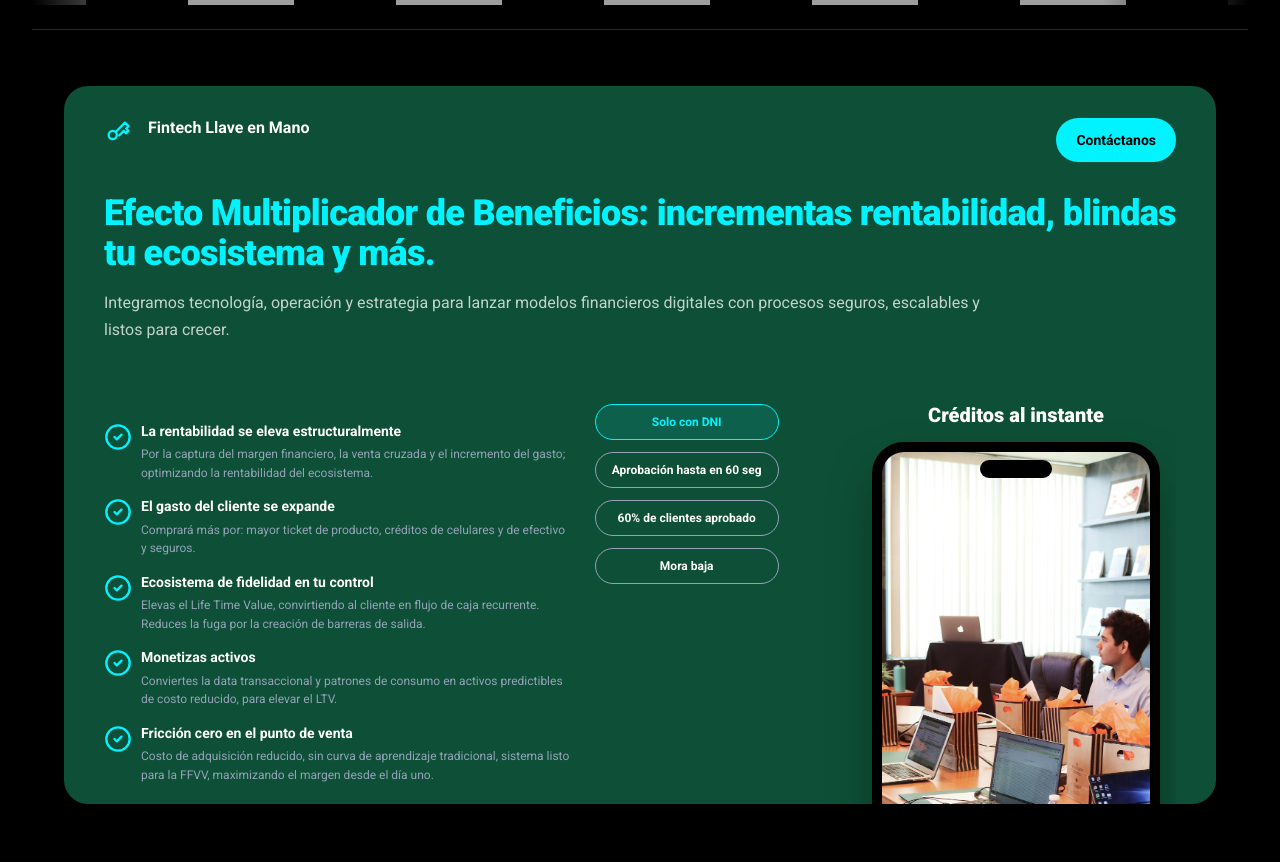
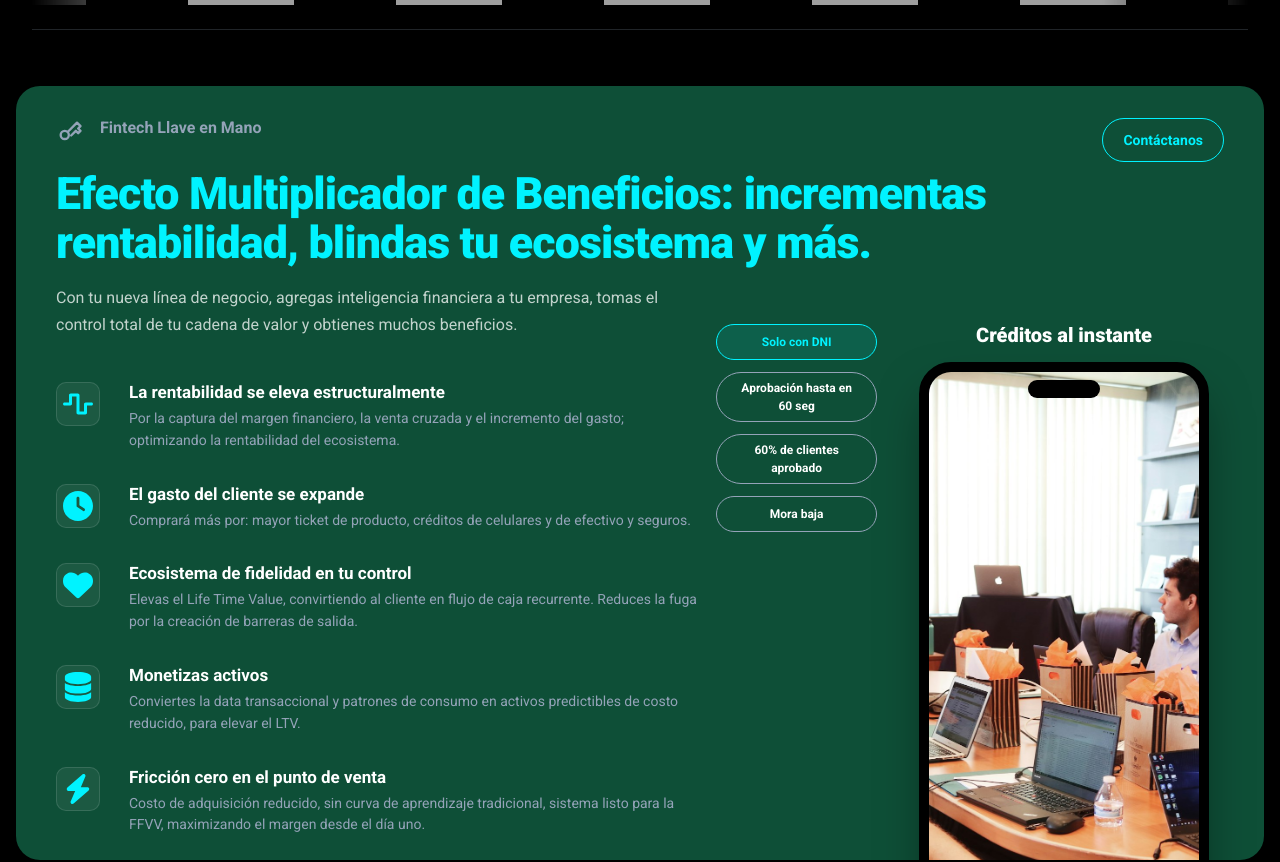
Before and after one commit to Dyogho/bantiax-component, a React (Vite) app: page / in a window 1280 px wide. Shown: the part 1200-2062 px from the top of the page. Built offline with nearby package versions, Linux system fonts and the light colour scheme; grey boxes are pictures that could not be loaded.

Commit message:
feat(legacy-fintech): refine turnkey section layout

```diff
--- a/src/components/device-mockup/device-mockup.module.css
+++ b/src/components/device-mockup/device-mockup.module.css
@@ -16,8 +16,8 @@
 
 .phone {
   position: relative;
-  width: min(100%, 18rem);
-  aspect-ratio: 9 / 16;
+  width: min(100%, 18.125rem);
+  aspect-ratio: 29 / 60;
   margin: 0 auto;
   overflow: hidden;
   border: 0.625rem solid var(--color-dark-base);
--- a/src/components/icon/icon.tsx
+++ b/src/components/icon/icon.tsx
@@ -27,6 +27,11 @@ const ICON_NAME = {
   BAR_CHART: 'bar-chart',
   LOCK: 'lock',
   LOADING: 'loading',
+  BENEFIT_STEP: 'benefit-step',
+  BENEFIT_CLOCK: 'benefit-clock',
+  BENEFIT_HEART: 'benefit-heart',
+  BENEFIT_DATABASE: 'benefit-database',
+  BENEFIT_ZAP: 'benefit-zap',
 } as const
 
 type IconName = (typeof ICON_NAME)[keyof typeof ICON_NAME]
@@ -147,6 +152,19 @@ const ICON_PATHS: Record<IconName, ReactNode> = {
     </>
   ),
   loading: <path d="M21 12a9 9 0 1 1-6.22-8.56" />,
+  'benefit-step': <path fill="currentColor" stroke="none" d="M476 480h-152c-19.88 0-36-16.12-36-36v-348H192v156c0 19.88-16.12 36-36 36H31.1C14.33 288 0 273.7 0 256s14.33-31.1 31.1-31.1H128v-156c0-19.88 16.12-36 36-36h152c19.88 0 36 16.12 36 36v348h96v-156c0-19.88 16.12-36 36-36h124C625.7 224 640 238.3 640 256s-14.33 32-31.1 32H512v156C512 463.9 495.9 480 476 480z" />,
+  'benefit-clock': <path fill="currentColor" stroke="none" d="M256 512C114.6 512 0 397.4 0 256C0 114.6 114.6 0 256 0C397.4 0 512 114.6 512 256C512 397.4 397.4 512 256 512zM232 256C232 264 236 271.5 242.7 275.1L338.7 339.1C349.7 347.3 364.6 344.3 371.1 333.3C379.3 322.3 376.3 307.4 365.3 300L280 243.2V120C280 106.7 269.3 96 255.1 96C242.7 96 231.1 106.7 231.1 120L232 256z" />,
+  'benefit-heart': <path fill="currentColor" stroke="none" d="M0 190.9V185.1C0 115.2 50.52 55.58 119.4 44.1C164.1 36.51 211.4 51.37 244 84.02L256 96L267.1 84.02C300.6 51.37 347 36.51 392.6 44.1C461.5 55.58 512 115.2 512 185.1V190.9C512 232.4 494.8 272.1 464.4 300.4L283.7 469.1C276.2 476.1 266.3 480 256 480C245.7 480 235.8 476.1 228.3 469.1L47.59 300.4C17.23 272.1 .0003 232.4 .0003 190.9L0 190.9z" />,
+  'benefit-database': <path fill="currentColor" stroke="none" d="M448 80V128C448 172.2 347.7 208 224 208C100.3 208 0 172.2 0 128V80C0 35.82 100.3 0 224 0C347.7 0 448 35.82 448 80zM393.2 214.7C413.1 207.3 433.1 197.8 448 186.1V288C448 332.2 347.7 368 224 368C100.3 368 0 332.2 0 288V186.1C14.93 197.8 34.02 207.3 54.85 214.7C99.66 230.7 159.5 240 224 240C288.5 240 348.3 230.7 393.2 214.7V214.7zM54.85 374.7C99.66 390.7 159.5 400 224 400C288.5 400 348.3 390.7 393.2 374.7C413.1 367.3 433.1 357.8 448 346.1V432C448 476.2 347.7 512 224 512C100.3 512 0 476.2 0 432V346.1C14.93 357.8 34.02 367.3 54.85 374.7z" />,
+  'benefit-zap': <path fill="currentColor" stroke="none" d="M240.5 224H352C365.3 224 377.3 232.3 381.1 244.7C386.6 257.2 383.1 271.3 373.1 280.1L117.1 504.1C105.8 513.9 89.27 514.7 77.19 505.9C65.1 497.1 60.7 481.1 66.59 467.4L143.5 288H31.1C18.67 288 6.733 279.7 2.044 267.3C-2.645 254.8 .8944 240.7 10.93 231.9L266.9 7.918C278.2-1.92 294.7-2.669 306.8 6.114C318.9 14.9 323.3 30.87 317.4 44.61L240.5 224z" />,
+}
+
+const ICON_VIEW_BOXES: Partial<Record<IconName, string>> = {
+  'benefit-step': '0 0 640 512',
+  'benefit-clock': '0 0 512 512',
+  'benefit-heart': '0 0 512 512',
+  'benefit-database': '0 0 448 512',
+  'benefit-zap': '0 0 384 512',
 }
 
 function getClassName(className: string | undefined, variantClassName: string) {
@@ -179,7 +197,7 @@ function Icon(props: IconProps) {
         strokeLinejoin="round"
         strokeWidth={2}
         style={iconStyle}
-        viewBox="0 0 24 24"
+        viewBox={ICON_VIEW_BOXES[props.name] ?? '0 0 24 24'}
       >
         {ICON_PATHS[props.name]}
       </svg>
--- a/src/landing/legacy/data.ts
+++ b/src/landing/legacy/data.ts
@@ -162,7 +162,7 @@ export const fintechTurnkeySectionData = {
   },
   title: 'Efecto Multiplicador de Beneficios: incrementas rentabilidad, blindas tu ecosistema y más.',
   description:
-    'Integramos tecnología, operación y estrategia para lanzar modelos financieros digitales con procesos seguros, escalables y listos para crecer.',
+    'Con tu nueva línea de negocio, agregas inteligencia financiera a tu empresa, tomas el control total de tu cadena de valor y obtienes muchos beneficios.',
   mockupCaption: 'Créditos al instante',
 }
 
@@ -171,25 +171,30 @@ export const turnkeyBenefits = [
     title: 'La rentabilidad se eleva estructuralmente',
     description:
       'Por la captura del margen financiero, la venta cruzada y el incremento del gasto; optimizando la rentabilidad del ecosistema.',
+    icon: 'benefit-step' as IconName,
   },
   {
     title: 'El gasto del cliente se expande',
     description: 'Comprará más por: mayor ticket de producto, créditos de celulares y de efectivo y seguros.',
+    icon: 'benefit-clock' as IconName,
   },
   {
     title: 'Ecosistema de fidelidad en tu control',
     description:
       'Elevas el Life Time Value, convirtiendo al cliente en flujo de caja recurrente. Reduces la fuga por la creación de barreras de salida.',
+    icon: 'benefit-heart' as IconName,
   },
   {
     title: 'Monetizas activos',
     description:
       'Conviertes la data transaccional y patrones de consumo en activos predictibles de costo reducido, para elevar el LTV.',
+    icon: 'benefit-database' as IconName,
   },
   {
     title: 'Fricción cero en el punto de venta',
     description:
       'Costo de adquisición reducido, sin curva de aprendizaje tradicional, sistema listo para la FFVV, maximizando el margen desde el día uno.',
+    icon: 'benefit-zap' as IconName,
   },
 ]
 
--- a/src/landing/legacy/legacy.css
+++ b/src/landing/legacy/legacy.css
@@ -180,12 +180,12 @@
   margin: 0;
 }
 
-.hero-grid > * {
+.hero-grid>* {
   flex: 1 1 100%;
   min-width: 0;
 }
 
-.hero-grid > * {
+.hero-grid>* {
   border-top: 1px solid rgba(255, 255, 255, 0.1);
 }
 
@@ -195,16 +195,17 @@
     align-items: flex-end;
   }
 
-  .hero-grid > * {
+  .hero-grid>* {
     flex: 0 0 calc(100% / 3);
     width: calc(100% / 3);
   }
 
-  .hero-grid > * {
+  .hero-grid>* {
     border-top: none;
     border-left: 1px solid rgba(255, 255, 255, 0.1);
   }
-  .hero-grid > *:first-child {
+
+  .hero-grid>*:first-child {
     border-left: none;
   }
 }
@@ -341,8 +342,13 @@
 }
 
 @keyframes logos-marquee {
-  from { transform: translateX(0); }
-  to { transform: translateX(calc(-50% - 1.5rem)); }
+  from {
+    transform: translateX(0);
+  }
+
+  to {
+    transform: translateX(calc(-50% - 1.5rem));
+  }
 }
 
 .multiplier-section {
@@ -371,10 +377,16 @@
 
 .multiplier-box {
   grid-template-areas:
-    'header'
-    'summary'
-    'main';
+    'infocard'
+    'title'
+    'button'
+    'description'
+    'benefits'
+    'actions'
+    'mockup';
   align-items: stretch;
+  max-width: 78rem;
+  min-height: 774.367px;
   padding: 2rem 2.5rem 0;
   overflow: hidden;
 }
@@ -396,20 +408,32 @@
   letter-spacing: 0.15em;
 }
 
-.multiplier-header {
-  display: grid;
-  grid-area: header;
-  grid-template-columns: 1fr;
-  gap: 1.25rem;
-  align-items: flex-start;
+.multiplier-eyebrow {
+  grid-area: infocard;
+  min-width: 0;
 }
 
-.multiplier-summary {
-  grid-area: summary;
-  width: 100%;
+.multiplier-title-area {
+  grid-area: title;
+  min-width: 0;
+}
+
+.multiplier-cta {
+  display: flex;
+  grid-area: button;
+  align-items: flex-start;
+  justify-content: flex-start;
+  justify-self: flex-start;
+  width: fit-content;
+}
+
+.multiplier-description {
+  grid-area: description;
 }
 
 .multiplier-title {
+  width: 100%;
+  max-width: 100%;
   margin: 0;
   color: var(--color-primary);
   font-size: clamp(1.75rem, 3.5vw, 3rem);
@@ -419,8 +443,8 @@
 }
 
 .multiplier-desc {
-  max-width: 56rem;
-  margin: 1rem 0 1.75rem;
+  width: min(100%, 646.733px);
+  margin: 0 0 1.75rem;
   color: rgba(255, 255, 255, 0.75);
   font-size: 1rem;
   line-height: 1.7;
@@ -443,24 +467,71 @@
   background: var(--color-primary);
 }
 
-.multiplier-main {
-  display: grid;
-  grid-area: main;
-  grid-template-columns: 1fr;
-  gap: 1.5rem;
-  align-items: center;
-}
-
 .multiplier-actions {
   display: flex;
+  grid-area: actions;
   flex-direction: column;
   gap: 0.75rem;
+  padding-top: 2.5rem;
   align-self: start;
 }
 
-.multiplier-info-list {
+.multiplier-benefits {
   display: grid;
-  gap: 1rem;
+  grid-area: benefits;
+  gap: 0.5rem;
+}
+
+.multiplier-benefit-card {
+  position: relative;
+  z-index: 1;
+  box-sizing: border-box;
+  display: flex;
+  justify-content: flex-start;
+  width: 100%;
+  max-width: none;
+  padding-bottom: 0.875rem;
+  margin-bottom: 1px;
+  text-align: left;
+  word-break: break-word;
+}
+
+.multiplier-benefit-card,
+.multiplier-benefit-card::before,
+.multiplier-benefit-card::after,
+.multiplier-benefit-card * {
+  box-sizing: border-box;
+}
+
+.multiplier-benefit-card > span:first-child {
+  display: flex;
+  flex-shrink: 0;
+  align-items: center;
+  justify-content: center;
+  width: 2.75rem;
+  height: 2.75rem;
+  margin-right: 1.25rem !important;
+  border: 1px solid rgba(255, 255, 255, 0.12);
+  border-radius: 0.625rem;
+  background: rgba(255, 255, 255, 0.06);
+}
+
+.multiplier-benefit-card svg {
+  width: 1.875rem !important;
+  height: 1.875rem !important;
+}
+
+.multiplier-benefit-card > div:last-child {
+  width: 100%;
+  min-width: 0;
+}
+
+.multiplier-benefit-card > div > p:first-child {
+  font-size: 1.0625rem;
+}
+
+.multiplier-benefit-card > div > p:last-child {
+  font-size: 0.875rem;
 }
 
 .benefits-list {
@@ -492,11 +563,12 @@
 
 .multiplier-mockup {
   display: flex;
+  grid-area: mockup;
   max-height: 30rem;
   align-self: end;
   justify-content: center;
   margin-bottom: -2rem;
-  overflow: hidden;
+  overflow: visible;
 }
 
 .risk-section {
@@ -934,10 +1006,6 @@
     font-size: 1.875rem;
   }
 
-  .multiplier-title {
-    font-size: 2.25rem;
-  }
-
   .risk-grid {
     grid-template-columns: repeat(2, 1fr);
   }
@@ -961,39 +1029,31 @@
   }
 
   .multiplier-box {
-    grid-template-columns: minmax(0, 1fr) auto minmax(16rem, 0.8fr);
-    grid-template-rows: auto auto auto;
+    gap: 16px;
+    grid-template-areas:
+      'infocard infocard infocard button'
+      'title title title button'
+      'description actions mockup mockup'
+      'benefits actions mockup mockup';
+    grid-template-columns: 4fr 1fr 1.2fr max-content;
+    grid-template-rows: auto auto auto 1fr;
   }
 
-  .multiplier-header {
-    grid-column: 1 / -1;
-    grid-row: 1;
-    grid-template-columns: minmax(0, 1fr) auto;
-  }
-
-  .multiplier-summary {
-    grid-column: 1 / -1;
-    grid-row: 2;
-  }
-
-  .multiplier-main {
-    grid-column: 1 / -1;
-    grid-row: 3;
-    grid-template-columns: minmax(0, 1fr) auto minmax(16rem, 0.8fr);
-  }
-
-  .multiplier-info-list {
-    grid-column: 1;
+  .multiplier-cta {
+    align-items: flex-start;
+    justify-content: flex-end;
+    justify-self: flex-end;
   }
 
   .multiplier-actions {
-    grid-column: 2;
+    align-self: start;
   }
 
   .multiplier-mockup {
-    grid-column: 3;
     max-height: 28rem;
+    align-self: start;
     justify-content: flex-end;
+    padding-top: 2.5rem;
     margin-bottom: -3rem;
   }
 
--- a/src/landing/legacy/pages/fintech-turnkey-section/fintech-turnkey-section.tsx
+++ b/src/landing/legacy/pages/fintech-turnkey-section/fintech-turnkey-section.tsx
@@ -13,30 +13,36 @@ function FintechTurnkeySection() {
   return (
     <section id={fintechTurnkeySectionData.id} className="multiplier-section">
       <Card as="div" bg="secondary" className="multiplier-box" text="main" variant="filled">
-        <div className="multiplier-header">
+        <div className="multiplier-eyebrow">
           <InfoCard
             icon={fintechTurnkeySectionData.eyebrowIcon}
-            iconColor="primary"
+            iconColor="muted"
             title={fintechTurnkeySectionData.eyebrowTitle}
-            titleColor="main"
+            titleColor="muted"
           />
+        </div>
+
+        <div className="multiplier-title-area">
+          <h2 className="multiplier-title">{fintechTurnkeySectionData.title}</h2>
+        </div>
+
+        <div className="multiplier-cta">
           <a className="multiplier-link" href={fintechTurnkeySectionData.cta.href}>
-            <Button color="primary" size="medium" text={fintechTurnkeySectionData.cta.label} />
+            <Button className="multiplier-button-outline" color="primary" size="medium" text={fintechTurnkeySectionData.cta.label} />
           </a>
         </div>
 
-        <div className="multiplier-summary">
-          <h2 className="multiplier-title">{fintechTurnkeySectionData.title}</h2>
+        <div className="multiplier-description">
           <p className="multiplier-desc">{fintechTurnkeySectionData.description}</p>
         </div>
 
-        <div className="multiplier-main">
-          <div className="multiplier-info-list">
+        <div className="multiplier-benefits">
           {turnkeyBenefits.map((benefit) => (
             <InfoCard
+              className="multiplier-benefit-card"
               description={benefit.description}
               descriptionColor="muted"
-                icon="check-circle"
+              icon={benefit.icon}
               iconColor="primary"
               key={benefit.title}
               size="small"
@@ -45,6 +51,7 @@ function FintechTurnkeySection() {
             />
           ))}
         </div>
+
         <div className="multiplier-actions">
           {mockupOptions.map((option, index) => (
             <MockupSelector
@@ -55,9 +62,9 @@ function FintechTurnkeySection() {
             />
           ))}
         </div>
+
         <div className="multiplier-mockup">
           <DeviceMockup caption={fintechTurnkeySectionData.mockupCaption} {...activeMockup} />
-          </div>
         </div>
       </Card>
     </section>
```
Lines whose indentation alone changed are shown as unchanged.
